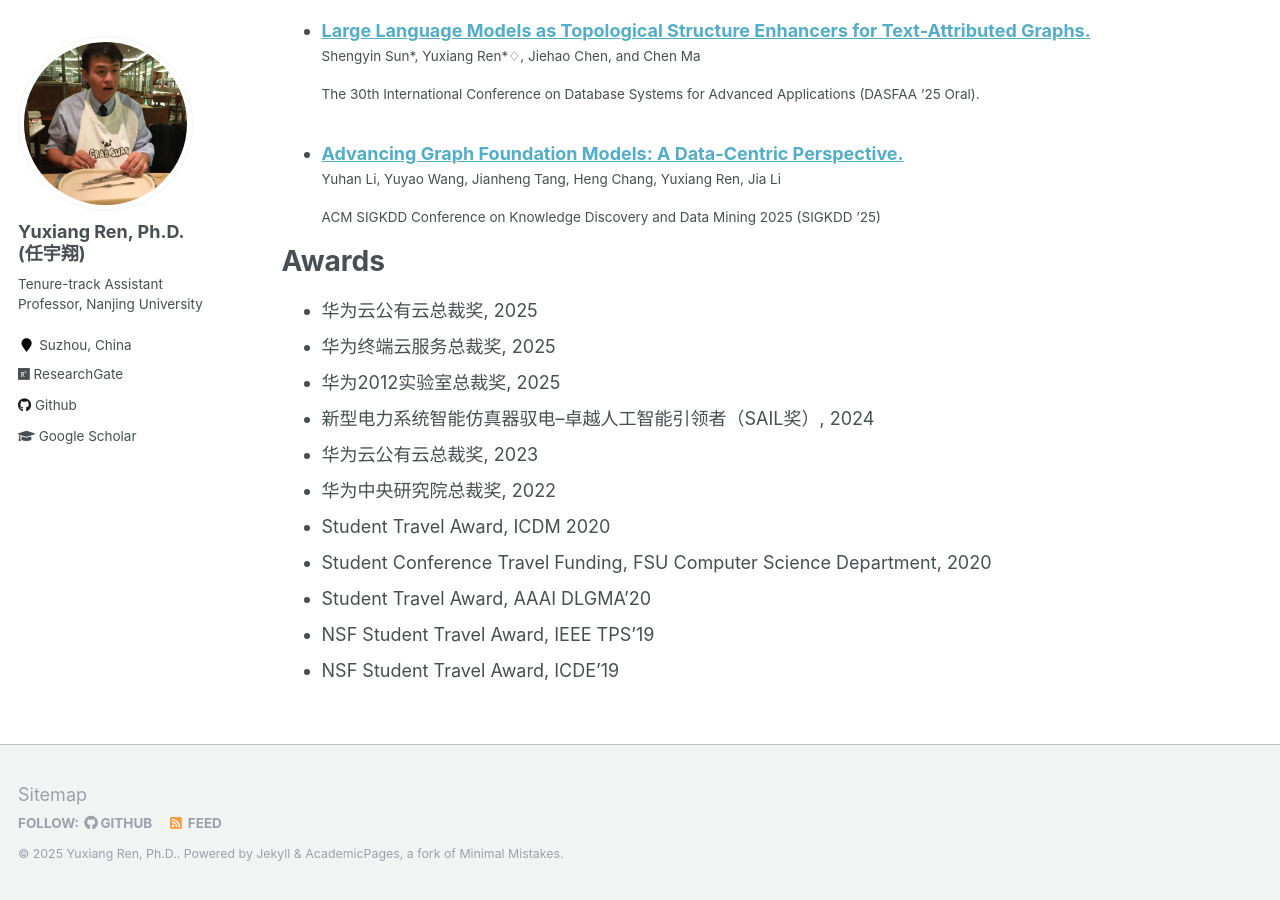
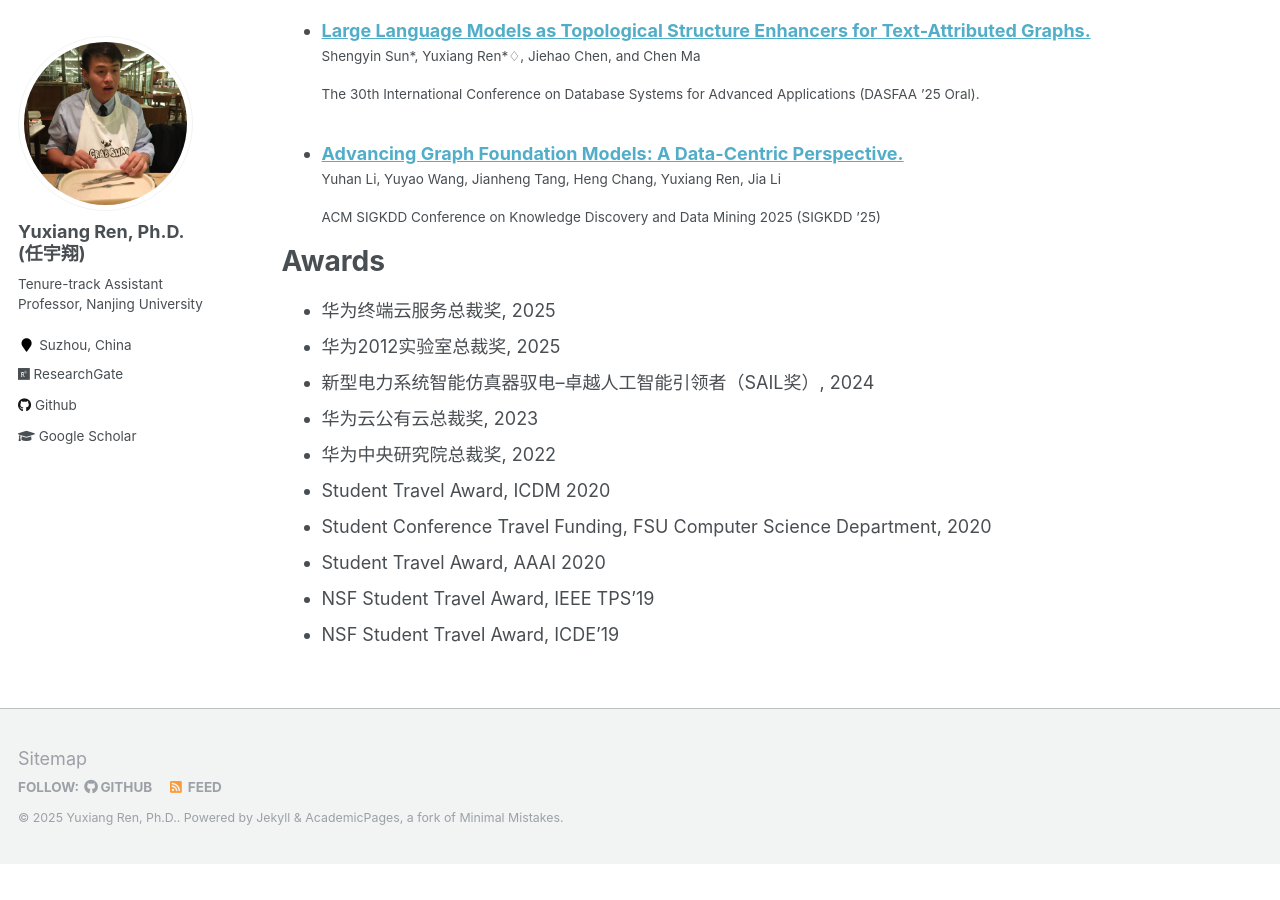
Before and after one commit to YuxiangRen/YuxiangRen.github.io, a Jekyll site: the page built from _pages/cv.md, in a window 1280 px wide and 900 px high, scrolled down 4955 px. Built offline with Jekyll 4.4.1, drawn with Linux system fonts in a browser that asks for light colours; after the commit the page ends 5819 px from its top, so only the background shows below that.

Commit message:
2025-08-07

```diff
--- a/_pages/cv.md
+++ b/_pages/cv.md
@@ -63,7 +63,6 @@ Publications
 
 Awards
 ======
-* 华为云公有云总裁奖, 2025
 * 华为终端云服务总裁奖, 2025
 * 华为2012实验室总裁奖, 2025
 * 新型电力系统智能仿真器驭电–卓越人工智能引领者（SAIL奖）, 2024
@@ -71,7 +70,7 @@ Awards
 * 华为中央研究院总裁奖, 2022
 * Student Travel Award, ICDM 2020
 * Student Conference Travel Funding, FSU Computer Science Department, 2020
-* Student Travel Award, AAAI DLGMA'20
+* Student Travel Award, AAAI 2020
 * NSF Student Travel Award, IEEE TPS'19
 * NSF Student Travel Award, ICDE'19
 
```
